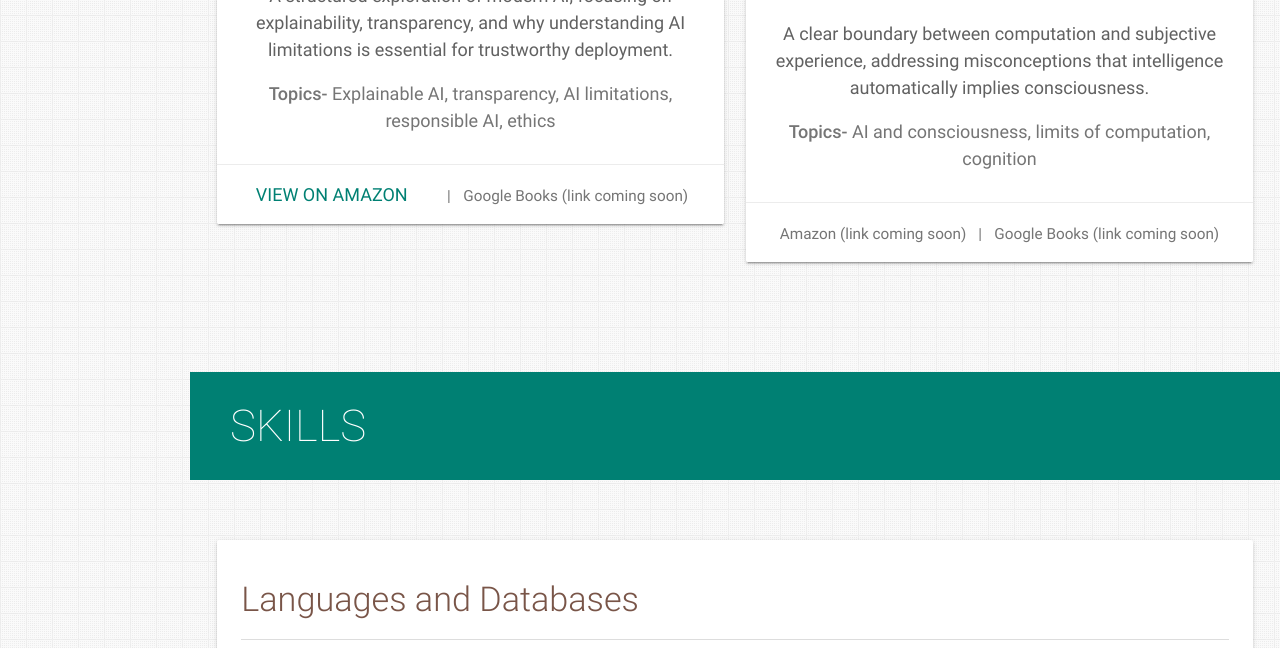
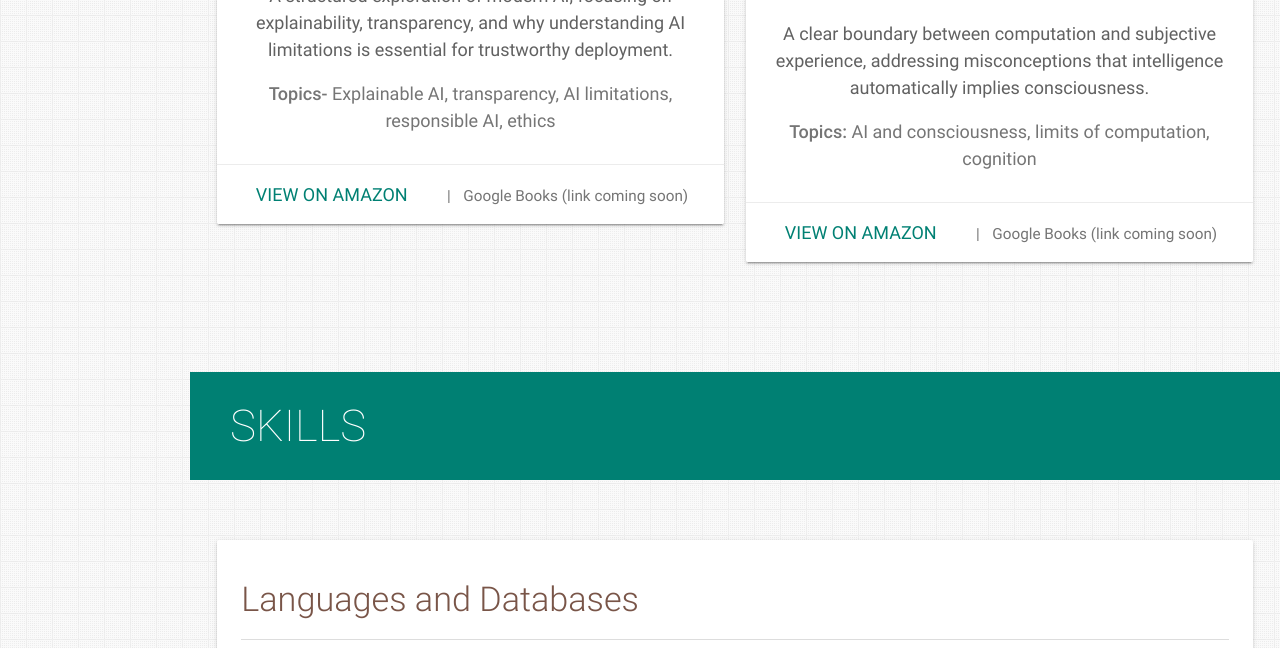
Before and after one commit to tonysolent/tonysolent.github.io, a plain HTML site: page index.html in a window 1280 px wide. Shown: the part 8487-9135 px from the top of the page. Drawn offline with nearby package versions, Linux system fonts and the light colour scheme.

Commit message:
Update index.html

```diff
--- a/index.html
+++ b/index.html
@@ -972,7 +972,7 @@
 
       <div style="display:flex; justify-content:center; margin:18px 0;">
         <img
-                src="/assets/img/books/tony-livins-intelligence-not-consciousness-cover.jpg"
+          src="assets/img/books/tony-livins-intelligence-not-consciousness-cover.jpg"
           alt="Intelligence Is Not Consciousness book cover by Tony Livins. A book about AI consciousness, philosophy of mind, and the limits of computation."
           title="Intelligence Is Not Consciousness by Tony Livins"
           style="width:220px; max-width:85%; height:auto; border-radius:8px;"
@@ -986,14 +986,17 @@
       </p>
 
       <p class="grey-text text-darken-1" style="margin-top:12px;">
-              <strong>Topics-</strong> AI and consciousness, limits of computation, cognition
+        <strong>Topics:</strong> AI and consciousness, limits of computation, cognition
       </p>
     </div>
 
     <div class="card-action center-align">
-            <span class="grey-text text-darken-1">
-              Amazon (link coming soon)
-            </span>
+      <a href="https://amzn.eu/d/f4hZMUw"
+         target="_blank"
+         rel="noopener noreferrer"
+         class="teal-text hoverline">
+        View on Amazon
+      </a>
       <span class="grey-text text-darken-1" style="margin:0 8px;">|</span>
       <span class="grey-text text-darken-1">
         Google Books (link coming soon)
@@ -1001,6 +1004,7 @@
     </div>
   </article>
 </div>
+
 
     </div>
 
```
Lines whose indentation alone changed are shown as unchanged.
